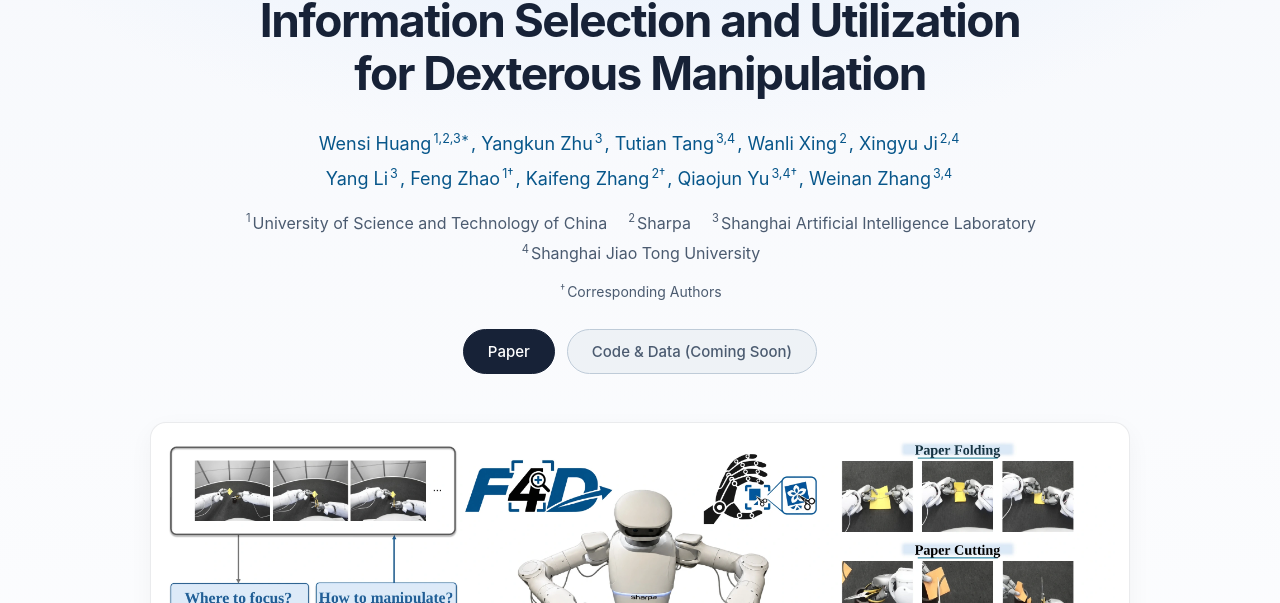
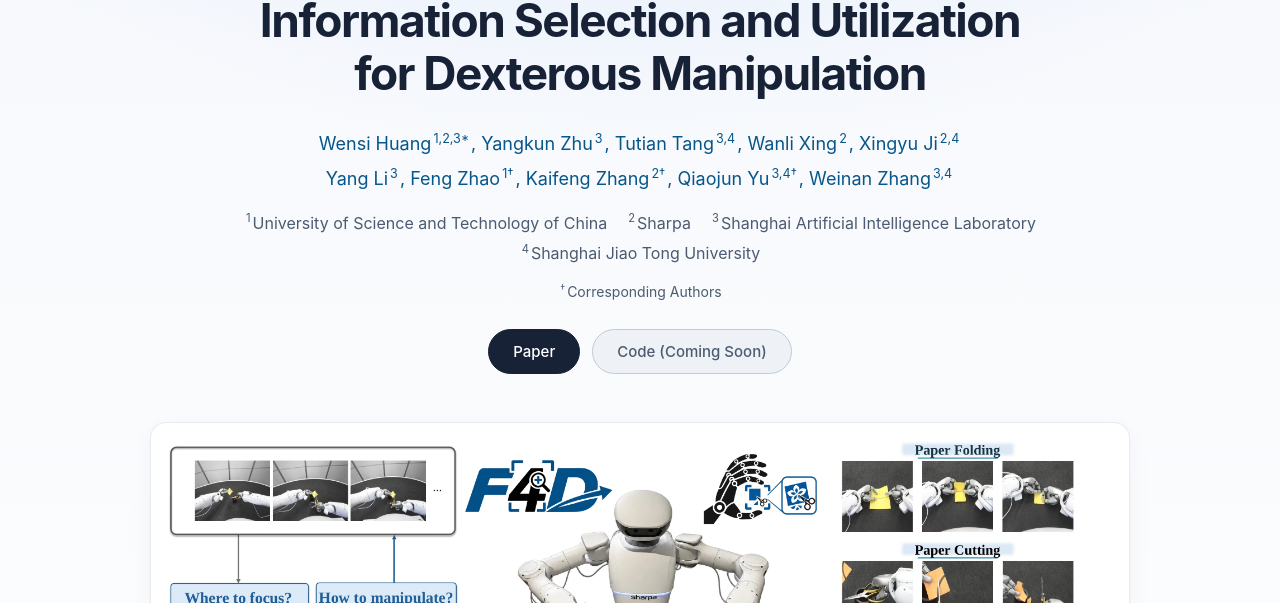
Before and after one commit to 0309hws/Focus4Dex.github.io, a plain HTML site: page index.html in a window 1280 px wide. Shown: the part 197-800 px from the top of the page. Drawn offline with Linux system fonts and the light colour scheme.

Commit message:
Rename coming-soon button to Code

```diff
--- a/index.html
+++ b/index.html
@@ -24,7 +24,7 @@
 <div class="author-row"><span data-author="5">Yang Li<sup>3</sup></span>, <span data-author="6">Feng Zhao<sup>1†</sup></span>, <span data-author="7">Kaifeng Zhang<sup>2†</sup></span>, <span data-author="8">Qiaojun Yu<sup>3,4†</sup></span>, <span data-author="9">Weinan Zhang<sup>3,4</sup></span></div></div>
       <div class="affiliations"><span><sup>1</sup>University of Science and Technology of China</span><span><sup>2</sup>Sharpa</span><span><sup>3</sup>Shanghai Artificial Intelligence Laboratory</span><span><sup>4</sup>Shanghai Jiao Tong University</span></div>
       <div class="author-notes"><span><sup>†</sup>Corresponding Authors</span></div>
-      <div class="hero-actions"><a class="button primary" href="assets/paper.pdf" target="_blank" rel="noopener">Paper</a><button class="button" type="button" disabled>Code &amp; Data (Coming Soon)</button></div>
+      <div class="hero-actions"><a class="button primary" href="assets/paper.pdf" target="_blank" rel="noopener">Paper</a><button class="button" type="button" disabled>Code (Coming Soon)</button></div>
     </div>
 
     <section class="teaser-section wrap" id="teaser">
```
